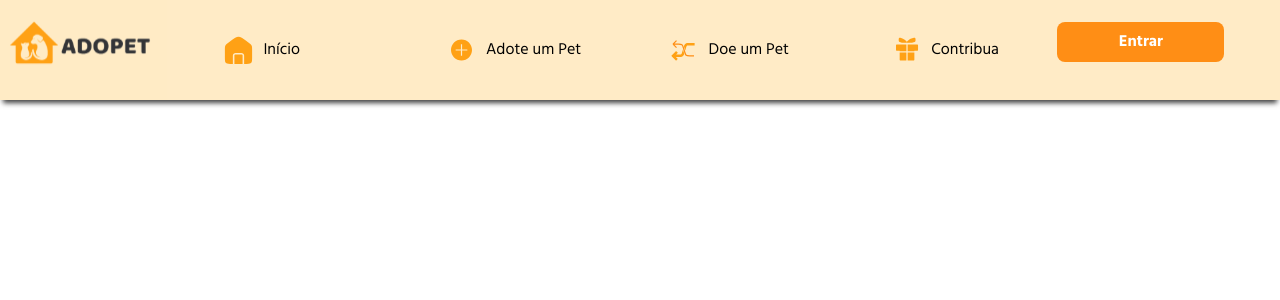
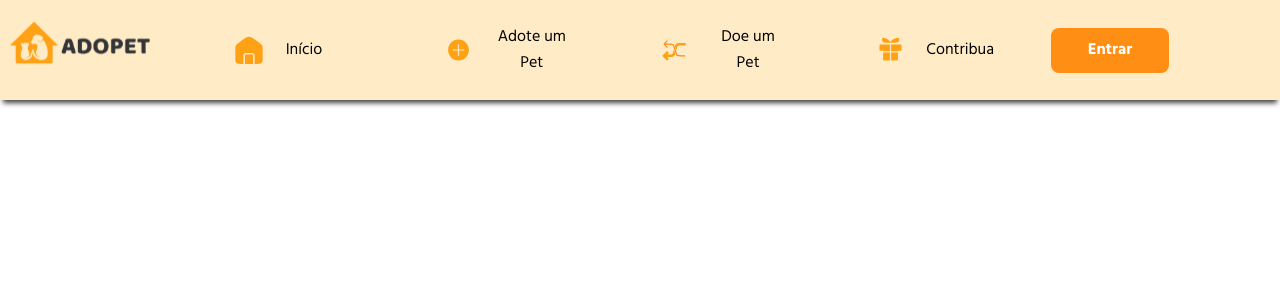
Before and after one commit to werikscs/adopet, a React (Create React App) app: page / in a window 1280 px wide. Shown: the top 300 px of the page. Built offline with nearby package versions, Linux system fonts and the light colour scheme; a web font is replaced by a local one.

Commit message:
Change: change on header component undoing the use of DOM and using state

```diff
--- a/src/App.js
+++ b/src/App.js
@@ -1,6 +1,5 @@
+import Header from "./components/Header";
 import GlobalStyle from "./styles/global";
-import Routers from "./routers";
-import Header from "./Components/Header";
 
 function App() {
   return (
--- a/src/components/Header/index.jsx
+++ b/src/components/Header/index.jsx
@@ -3,16 +3,19 @@ import HomeIcon from "../../assets/HomeIcon.svg";
 import SortIcon from "../../assets/SortIcon.svg";
 import AddIcon from "../../assets/AddIcon.svg";
 import GiftIcon from "../../assets/GiftIcon.svg";
-import { Container } from "./styles";
+import { Container, Content } from "./styles";
 import { Link } from "react-router-dom";
 import Button from "../Button";
+import { useState } from "react";
+const Header = () => {
+  const [handleButton, setHandleButton] = useState("false");
 
-const Header = () => {
-  const handleButton = () => {
-    const nav = document.getElementById("navBar");
-    const btn = document.getElementById("burger");
-    nav.classList.toggle("active");
-    btn.classList.toggle("active");
+  const buttonClick = () => {
+    if (handleButton === false) {
+      setHandleButton(true);
+    } else {
+      setHandleButton(false);
+    }
   };
 
   return (
@@ -20,8 +23,8 @@ const Header = () => {
       <Link className="logo--content" to="/">
         <img src={Logo} alt="Logo" />
       </Link>
-
-      <nav id="navBar">
+      {handleButton ? (
+        <Content>
           <ul>
             <li>
               <Link to="/">
@@ -44,11 +47,43 @@ const Header = () => {
                 Contribua
               </Link>
             </li>
+            <Button>Entrar</Button>
           </ul>
+        </Content>
+      ) : (
+        <Content handleButton>
+          <ul>
+            <li>
+              <Link to="/">
+                <img src={HomeIcon} alt="Home" /> Início
+              </Link>
+            </li>
+            <li>
+              <Link to="/">
+                <img src={AddIcon} alt="Add" /> Adote um Pet
+              </Link>
+            </li>
+            <li>
+              <Link to="/">
+                <img src={SortIcon} alt="Sort" /> Doe um Pet
+              </Link>
+            </li>
+            <li>
+              <Link to="/">
+                <img src={GiftIcon} alt="Gift" />
+                Contribua
+              </Link>
+            </li>
             <Button>Entrar</Button>
-      </nav>
+          </ul>
+        </Content>
+      )}
 
-      <button id="burger" className="burger" onClick={() => handleButton()}>
+      <button
+        id="burger"
+        className={handleButton ? "burger " : "burger active"}
+        onClick={() => buttonClick()}
+      >
         <span className="btn--burger"></span>
       </button>
     </Container>
--- a/src/components/Header/styles.js
+++ b/src/components/Header/styles.js
@@ -1,4 +1,4 @@
-import styled from "styled-components";
+import styled, { css } from "styled-components";
 export const Container = styled.header`
   display: flex;
   align-items: center;
@@ -16,66 +16,7 @@ export const Container = styled.header`
   .logo--content img {
     width: 100%;
   }
-  nav {
-    display: block;
-    position: absolute;
-    top: 100px;
-    background: rgba(255, 235, 197, 0.3);
-    width: 100%;
-    height: 0px;
-    z-index: 1000;
-    transition: ease 0.7s;
-    overflow-y: hidden;
-    visibility: hidden;
-    padding: 0;
-  }
-  nav a {
-    width: 80%;
-    display: flex;
-    align-items: center;
-    font-size: 1.3rem;
-    text-decoration: none;
-    color: #000;
-    font-size: 1rem;
-    gap: 4%;
-  }
-  nav a img {
-    width: 35px;
-    height: 28px;
-    margin-left: 18%;
-  }
-  nav button {
-    width: 40%;
-    margin: 0 auto;
-    margin-top: 4%;
-    background-color: var(--input-background-color-primary);
-    color: var(--color-background);
-  }
-  ul {
-    width: 100%;
-    list-style: none;
-    display: flex;
-    flex-direction: column;
-    justify-content: center;
-    align-items: center;
-    padding: 0;
-  }
 
-  li {
-    padding: 1rem 0;
-    margin: 0 1rem;
-    display: flex;
-    justify-content: center;
-    align-items: center;
-    width: 100%;
-  }
-
-  .active {
-    display: block;
-    visibility: visible;
-    height: calc(100vh - 100px);
-    overflow: auto;
-  }
   .burger {
     width: 5%;
     display: flex;
@@ -113,14 +54,6 @@ export const Container = styled.header`
   }
 
   @media (min-width: 1024px) {
-    nav {
-      visibility: visible;
-      overflow: auto;
-      position: relative;
-      display: flex;
-      height: 100px;
-      top: 0;
-    }
     .logo--content {
       width: 15%;
     }
@@ -130,8 +63,90 @@ export const Container = styled.header`
     .burger {
       display: none;
     }
+
+    li {
+      padding: 0;
+      margin: 0;
+      text-align: center;
+      width: 60%;
+    }
+  }
+`;
+
+export const Content = styled.nav`
+  display: block;
+  position: absolute;
+  top: 100px;
+  background: #ffebc5;
+  width: 100%;
+  height: 0px;
+  z-index: 1000;
+  overflow-y: hidden;
+  visibility: hidden;
+  padding: 0;
+  transition: ease 0.7s;
+
+  ul {
+    width: 100%;
+    list-style: none;
+    display: flex;
+    flex-direction: column;
+    justify-content: center;
+    align-items: center;
+    padding: 0;
+  }
+  li {
+    padding: 1rem 0;
+    margin: 0 1rem;
+    display: flex;
+    justify-content: center;
+    align-items: center;
+    width: 100%;
+  }
+  a {
+    width: 80%;
+    display: flex;
+    align-items: center;
+    font-size: 1.3rem;
+    text-decoration: none;
+    color: #000;
+    font-size: 1rem;
+    gap: 4%;
+  }
+  a img {
+    width: 32px;
+    height: 28px;
+    margin-left: 18%;
+  }
+  button {
+    width: 50%;
+    margin: 0 auto;
+    margin-top: 4%;
+    background-color: var(--input-background-color-primary);
+    color: var(--color-background);
+  }
+  ${(props) =>
+    props.handleButton &&
+    css`
+      height: calc(100vh - 100px);
+      visibility: visible;
+    `}
+
+  @media (min-width: 1024px) {
+    display: block;
+    top: 0px;
+    width: 100%;
+    height: 100px;
+    z-index: 1;
+    position: relative;
+    visibility: visible;
+    padding: 0;
+    a img {
+      width: 35%;
+      height: 28px;
+    }
     ul {
-      width: 80%;
+      width: 90%;
       height: 100px;
       list-style: none;
       display: flex;
@@ -139,20 +154,22 @@ export const Container = styled.header`
       justify-content: space-evenly;
       align-items: center;
       padding: 0;
+      margin: 0;
     }
     li {
       padding: 0;
       margin: 0;
+      display: flex;
+      justify-content: center;
+      align-items: center;
+      width: 100%;
       text-align: center;
       width: 60%;
     }
-    nav button {
-      width: 15%;
-      height: 40px;
+    button {
+      width: 33%;
       margin: 0;
-      margin-top: 2%;
-      background-color: var(--input-background-color-primary);
-      color: var(--color-background);
+      margin-left: 3%;
     }
   }
 `;
```
Lines whose indentation alone changed are shown as unchanged.
